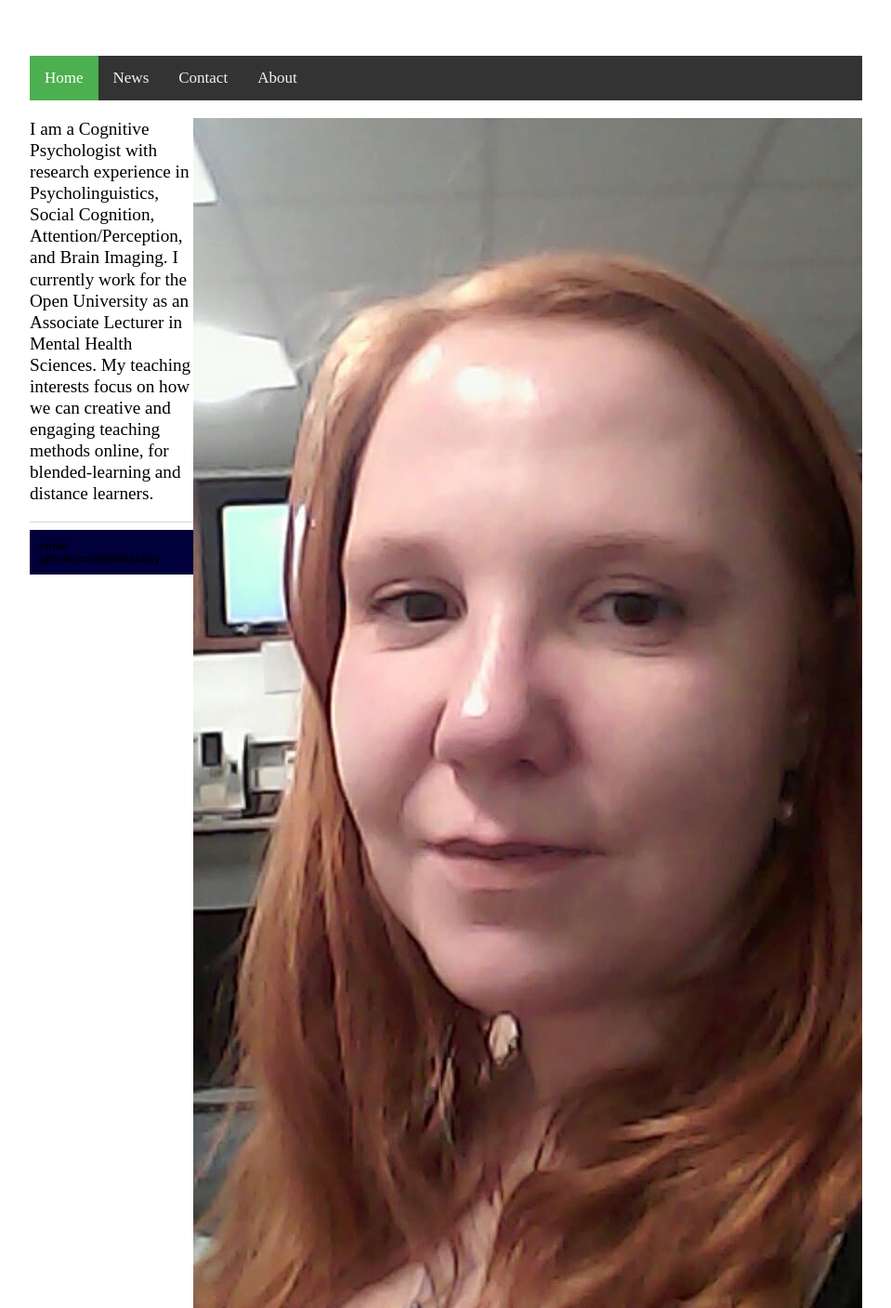
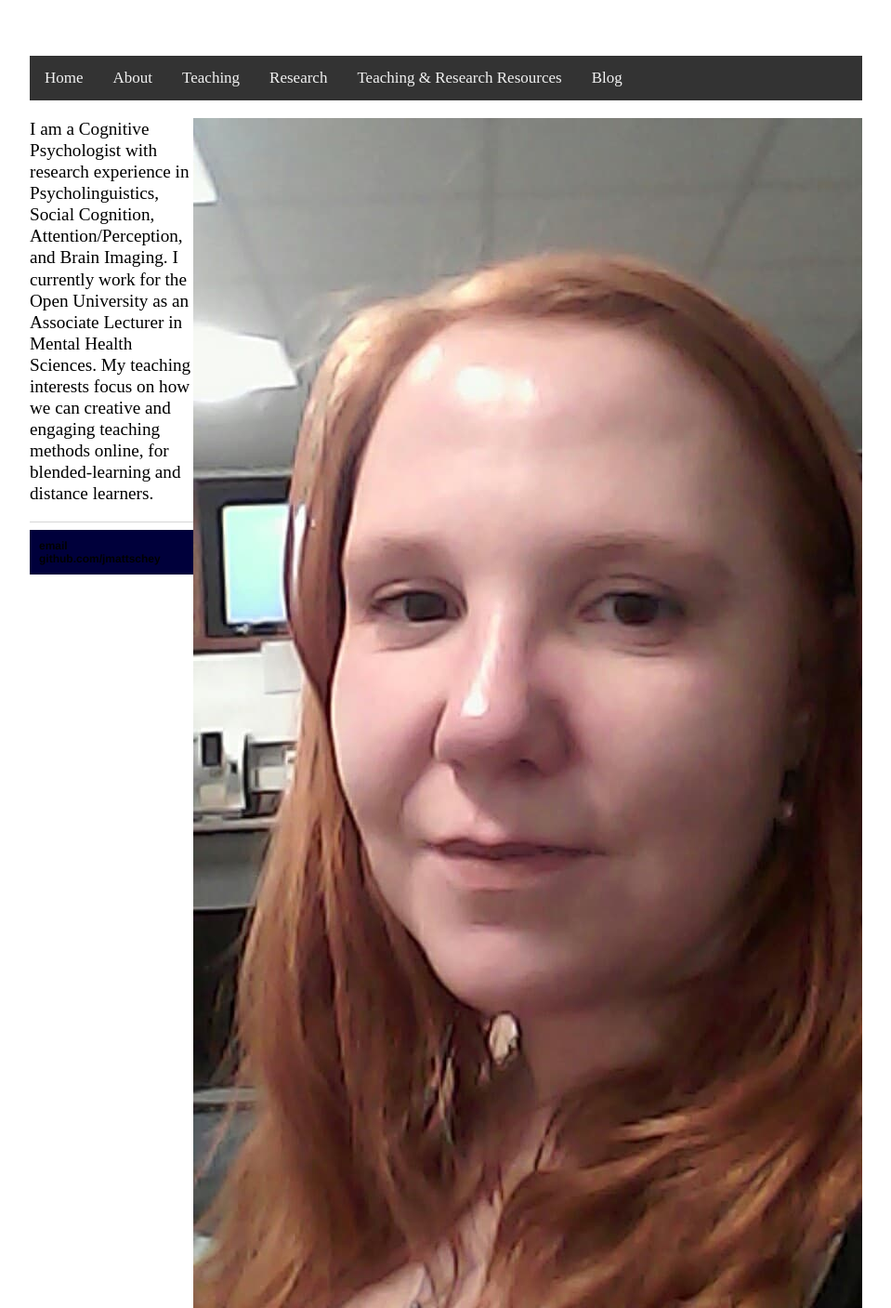
Before and after one commit to jmattschey/jmattschey.github.io, a Jekyll site: the page built from index.html, in a window 1280 px wide. Shown: the whole page at 93% size, without its empty margins (160-1119 px from the left). Built offline with Jekyll 4.4.1, drawn with Linux system fonts in a browser that asks for light colours.

Commit message:
Update default.html

```diff
--- a/_layouts/default.html
+++ b/_layouts/default.html
@@ -6,12 +6,13 @@
 			<link rel="stylesheet" type="text/css" href="/css/main.css">
 		</head>
 		<body>
-
 			<div class="topnav">
-  				<a class="active" href="#home">Home</a>
- 				<a href="#news">News</a>
-  				<a href="#contact">Contact</a>
-  				<a href="#about">About</a>
+	        		<a href="/">Home</a>
+		        	<a href="/about">About</a>
+	        		<a href="/teaching">Teaching</a>
+	        		<a href="/research">Research</a>
+	        		<a href="/resources">Teaching & Research Resources</a>
+	        		<a href="/blog">Blog</a>
 			</div>
 			<div class="container">
 
```
